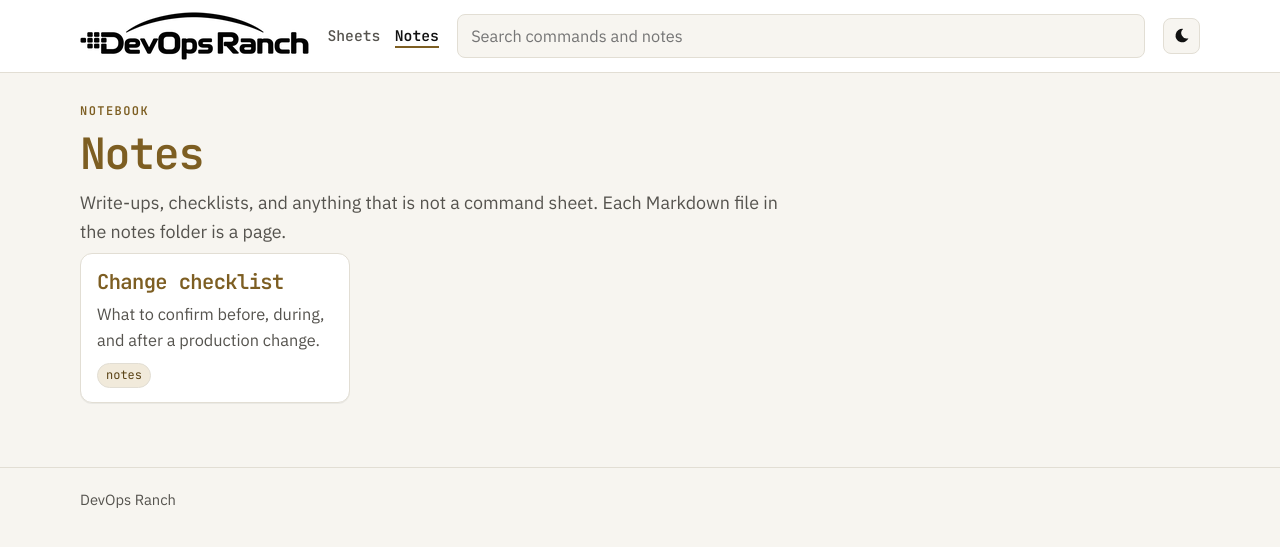
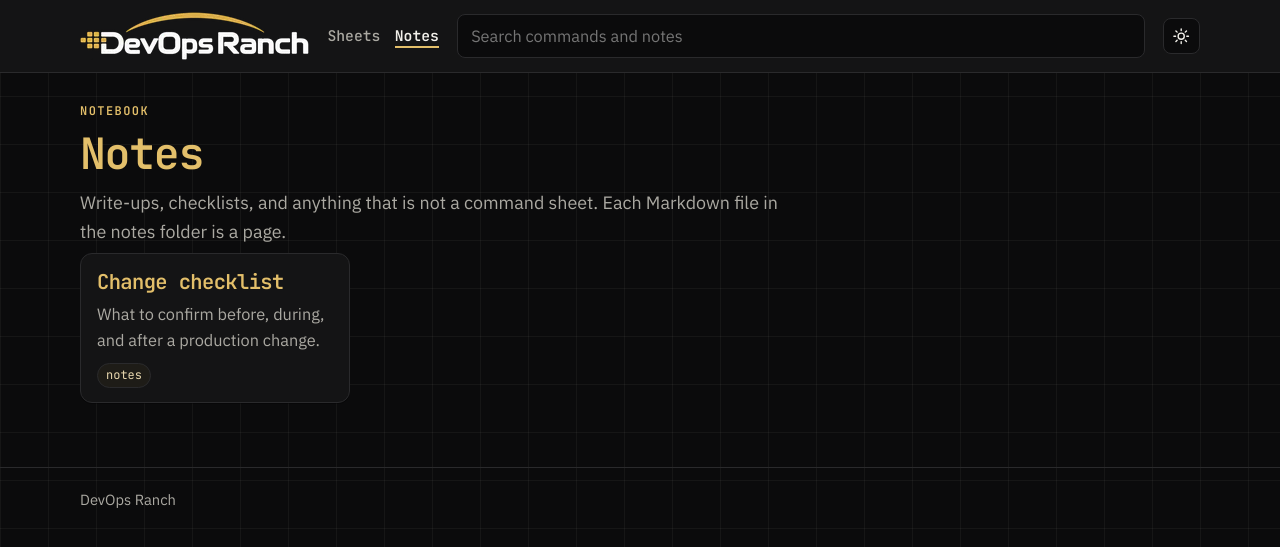
Before and after one commit to devopscowboy/DevOpsRanch, a Jekyll site: the page built from notes.html, in a window 1280 px wide. Shown: the top 547 px of the page. Built offline with Jekyll 4.4.1, drawn with Linux system fonts in a browser that asks for light colours.

Commit message:
Default the theme to dark and share the splash grid.
A first visit with no saved preference stays dark even when the OS prefers light, and a saved light choice still wins. Dark pages use the same faint grid as the splash; light pages stay plain.

Co-authored-by: The DevOps Cowboy <devopscowboy@users.noreply.github.com>

```diff
--- a/_includes/header.html
+++ b/_includes/header.html
@@ -20,7 +20,7 @@
       <input id="site-search" type="search" placeholder="Search commands and notes" autocomplete="off" spellcheck="false" enterkeyhint="search" aria-controls="search-results" aria-expanded="false" title="Search cheat sheets and notes. Press / to focus.">
       <div id="search-results" class="search-results" role="listbox" hidden></div>
     </form>
-    <button type="button" class="theme-toggle" id="theme-toggle" aria-label="Use dark theme">
+    <button type="button" class="theme-toggle" id="theme-toggle" aria-label="Use light theme" aria-pressed="true">
       <svg class="icon-moon" viewBox="0 0 24 24" aria-hidden="true">
         <path fill="currentColor" d="M14.5 2.5a8.8 8.8 0 1 0 7 12.2A7.2 7.2 0 0 1 14.5 2.5z"/>
       </svg>
--- a/_layouts/default.html
+++ b/_layouts/default.html
@@ -13,25 +13,21 @@
   <meta property="og:type" content="website">
   <meta property="og:url" content="{{ page.url | absolute_url }}">
   {% include icons.html %}
-  <meta name="theme-color" content="#F7F5F0">
+  <meta name="theme-color" content="#0B0B0C">
   <link rel="preconnect" href="https://fonts.googleapis.com">
   <link rel="preconnect" href="https://fonts.gstatic.com" crossorigin>
   <link rel="stylesheet" href="https://fonts.googleapis.com/css2?family=IBM+Plex+Sans:ital,wght@0,400;0,500;0,600;1,400&family=JetBrains+Mono:wght@400;500;600;700&display=swap">
   <link rel="stylesheet" href="{{ '/assets/css/site.css' | relative_url }}?v={{ site.time | date: '%s' }}">
   <script>
     (function () {
-      var theme = "light";
+      var theme = "dark";
       try {
-        theme = localStorage.getItem("theme");
-        if (theme !== "light" && theme !== "dark") {
-          theme = matchMedia("(prefers-color-scheme: dark)").matches ? "dark" : "light";
-        }
-      } catch (err) {
-        theme = "light";
-      }
+        var saved = localStorage.getItem("theme");
+        if (saved === "light" || saved === "dark") theme = saved;
+      } catch (err) {}
       document.documentElement.setAttribute("data-theme", theme);
       var meta = document.querySelector('meta[name="theme-color"]');
-      if (meta) meta.setAttribute("content", theme === "dark" ? "#0B0B0C" : "#F7F5F0");
+      if (meta) meta.setAttribute("content", theme === "light" ? "#F7F5F0" : "#0B0B0C");
     })();
   </script>
 </head>
--- a/assets/css/site.css
+++ b/assets/css/site.css
@@ -1,8 +1,36 @@
 /* Black, white, and gold. Token names match the previous theme.
+   Dark is the default, including with no JavaScript and with no saved
+   preference. Light applies only when data-theme="light".
    Headings use --clay (brass in light, gold in dark). Link text is black
    in light and off-white in dark, and content links stay underlined, so a
    link never reads as a gold heading. */
 :root {
+  color-scheme: dark;
+  --bg: #0B0B0C;
+  --bg-elev: #141415;
+  --ink: #F2F0EA;
+  --muted: #ABA9A2;
+  --line: #2A2A2C;
+  --accent: #E3BF6A;
+  --accent-contrast: #0B0B0C;
+  --link: #F2F0EA;
+  --link-hover: #FFFFFF;
+  --clay: #E3BF6A;
+  --pill: #1E1C17;
+  --pill-ink: #E8D7AE;
+  --code-bg: #050505;
+  --code-fg: #EAE8E2;
+  --inline-code-bg: #1C1C1E;
+  --inline-code-fg: #EDE6D3;
+  --callout: #1A160D;
+  --shadow: 0 1px 0 rgba(0, 0, 0, 0.35);
+  --grid-line: rgba(255, 255, 255, 0.045);
+  --grid-size: 48px;
+  --sans: "IBM Plex Sans", "Segoe UI", sans-serif;
+  --mono: "JetBrains Mono", ui-monospace, SFMono-Regular, Menlo, Consolas, monospace;
+}
+
+:root[data-theme="light"] {
   color-scheme: light;
   --bg: #F7F5F0;
   --bg-elev: #FFFFFF;
@@ -22,30 +50,6 @@
   --inline-code-fg: #3A2C10;
   --callout: #F8F1E2;
   --shadow: 0 1px 0 rgba(17, 17, 17, 0.05);
-  --sans: "IBM Plex Sans", "Segoe UI", sans-serif;
-  --mono: "JetBrains Mono", ui-monospace, SFMono-Regular, Menlo, Consolas, monospace;
-}
-
-:root[data-theme="dark"] {
-  color-scheme: dark;
-  --bg: #0B0B0C;
-  --bg-elev: #141415;
-  --ink: #F2F0EA;
-  --muted: #ABA9A2;
-  --line: #2A2A2C;
-  --accent: #E3BF6A;
-  --accent-contrast: #0B0B0C;
-  --link: #F2F0EA;
-  --link-hover: #FFFFFF;
-  --clay: #E3BF6A;
-  --pill: #1E1C17;
-  --pill-ink: #E8D7AE;
-  --code-bg: #050505;
-  --code-fg: #EAE8E2;
-  --inline-code-bg: #1C1C1E;
-  --inline-code-fg: #EDE6D3;
-  --callout: #1A160D;
-  --shadow: 0 1px 0 rgba(0, 0, 0, 0.35);
 }
 
 *,
@@ -60,11 +64,19 @@ html {
 
 body {
   margin: 0;
-  background: var(--bg);
+  background-color: var(--bg);
+  background-image:
+    linear-gradient(var(--grid-line) 1px, transparent 1px),
+    linear-gradient(90deg, var(--grid-line) 1px, transparent 1px);
+  background-size: var(--grid-size) var(--grid-size);
   color: var(--ink);
   font-family: var(--sans);
   font-size: 1.02rem;
   line-height: 1.6;
+}
+
+:root[data-theme="light"] body {
+  background-image: none;
 }
 
 ::selection {
@@ -180,15 +192,15 @@ h1, h2, h3, h4 {
   width: auto;
 }
 
-.brand-logo-light {
+.brand-logo-dark {
   display: block;
 }
 
-:root[data-theme="dark"] .brand-logo-light {
+:root[data-theme="light"] .brand-logo-dark {
   display: none;
 }
 
-:root[data-theme="dark"] .brand-logo-dark {
+:root[data-theme="light"] .brand-logo-light {
   display: block;
 }
 
@@ -314,10 +326,10 @@ mark {
   height: 1.15rem;
 }
 
-.icon-sun { display: none; }
+.icon-moon { display: none; }
 
-:root[data-theme="dark"] .icon-moon { display: none; }
-:root[data-theme="dark"] .icon-sun { display: block; }
+:root[data-theme="light"] .icon-moon { display: block; }
+:root[data-theme="light"] .icon-sun { display: none; }
 
 main {
   padding-bottom: 4rem;
@@ -905,12 +917,12 @@ html.splash-root body {
   display: flex;
   align-items: center;
   justify-content: center;
-  background-color: #0B0B0C;
+  background-color: var(--bg);
   background-image:
-    linear-gradient(rgba(255, 255, 255, 0.045) 1px, transparent 1px),
-    linear-gradient(90deg, rgba(255, 255, 255, 0.045) 1px, transparent 1px);
-  background-size: 48px 48px;
-  color: #F2F0EA;
+    linear-gradient(var(--grid-line) 1px, transparent 1px),
+    linear-gradient(90deg, var(--grid-line) 1px, transparent 1px);
+  background-size: var(--grid-size) var(--grid-size);
+  color: var(--ink);
 }
 
 .splash {
--- a/assets/js/site.js
+++ b/assets/js/site.js
@@ -335,9 +335,13 @@
     toc.hidden = false;
   }
 
+  function isDarkTheme() {
+    return document.documentElement.getAttribute("data-theme") !== "light";
+  }
+
   function syncThemeButton() {
     if (!toggle) return;
-    var dark = document.documentElement.getAttribute("data-theme") === "dark";
+    var dark = isDarkTheme();
     toggle.setAttribute("aria-label", dark ? "Use light theme" : "Use dark theme");
     toggle.setAttribute("aria-pressed", dark ? "true" : "false");
     var meta = document.querySelector('meta[name="theme-color"]');
@@ -347,7 +351,7 @@
   if (toggle) {
     syncThemeButton();
     toggle.addEventListener("click", function () {
-      var next = document.documentElement.getAttribute("data-theme") === "dark" ? "light" : "dark";
+      var next = isDarkTheme() ? "light" : "dark";
       document.documentElement.setAttribute("data-theme", next);
       try { localStorage.setItem("theme", next); } catch (err) {}
       syncThemeButton();
```
